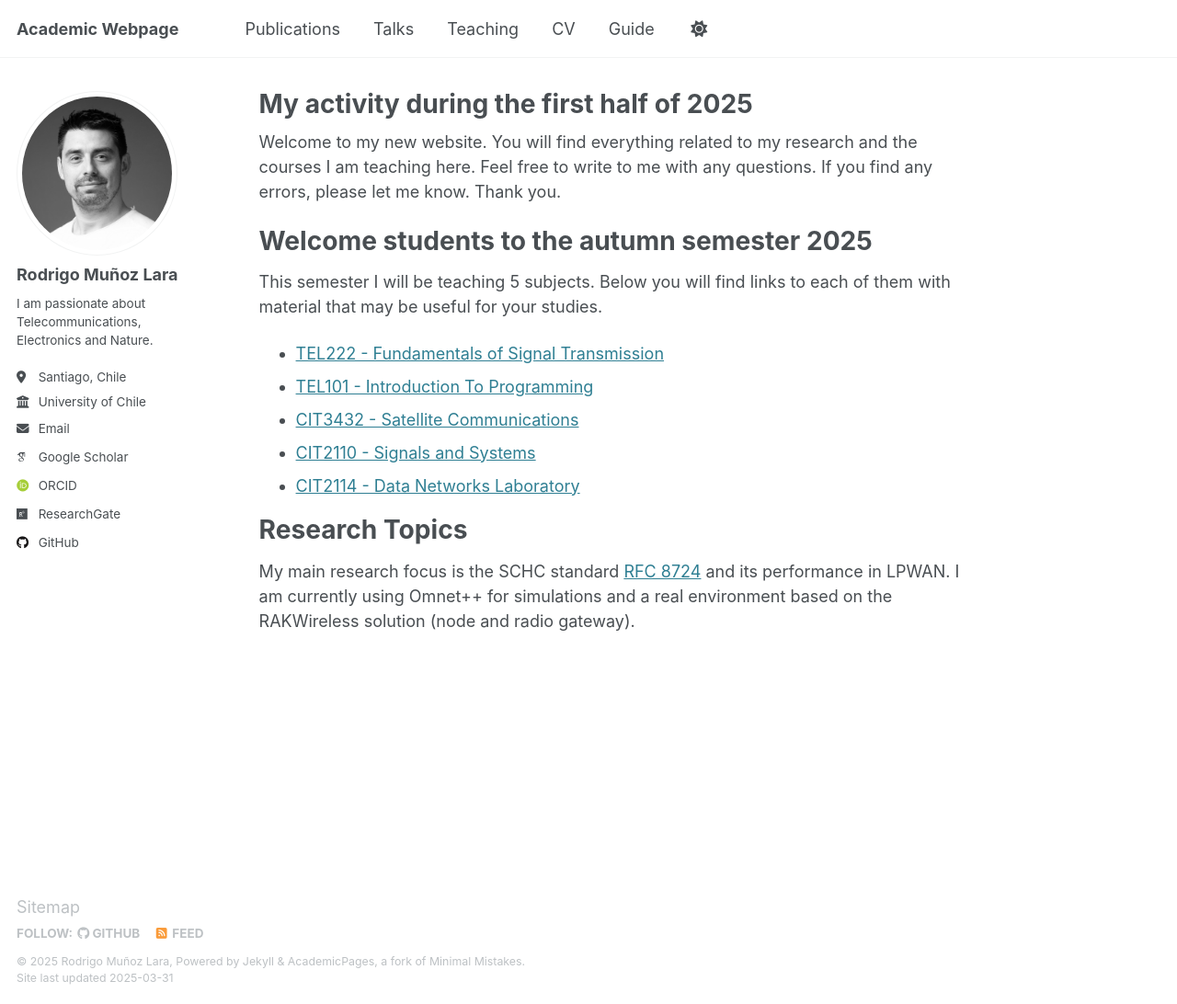
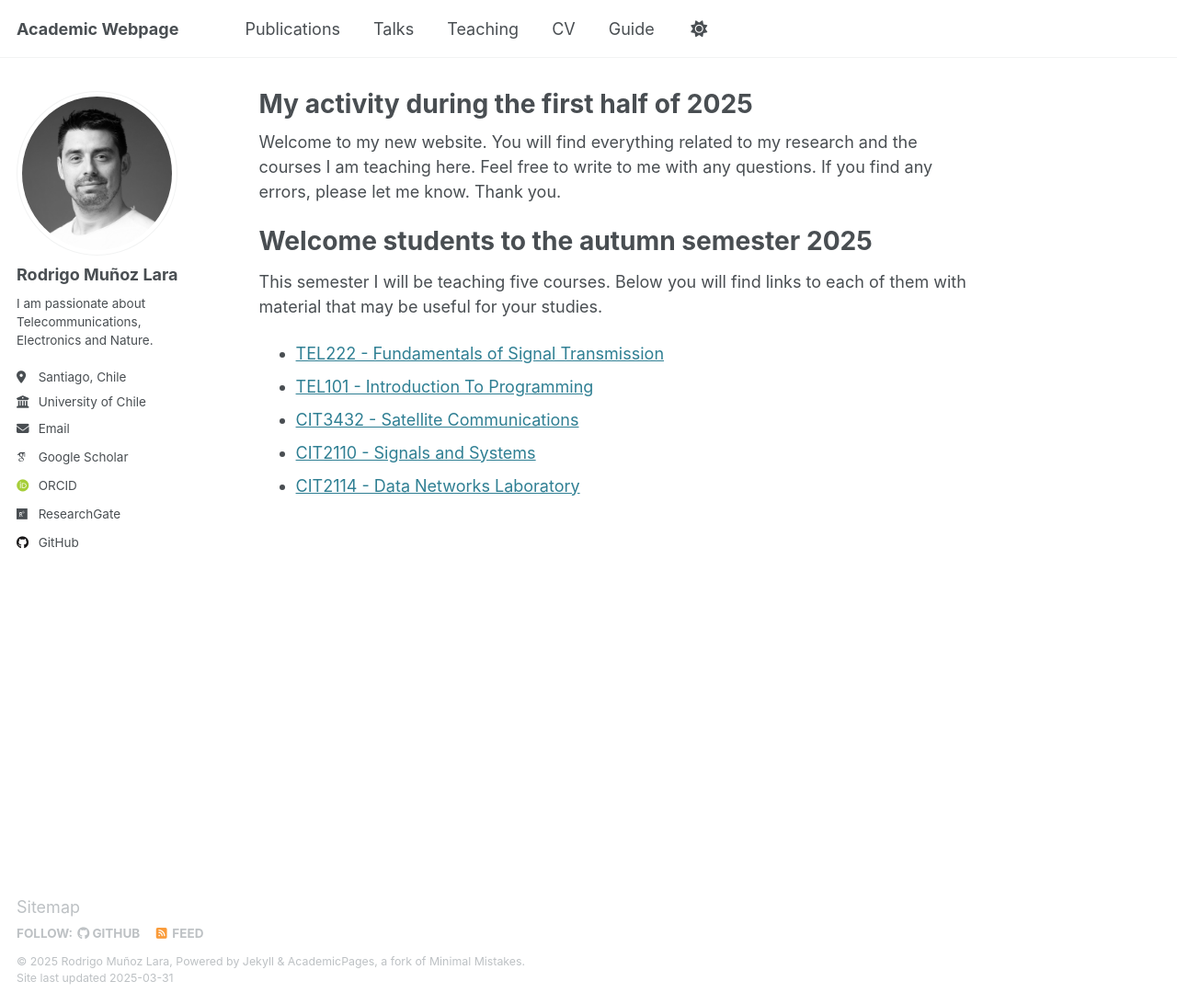
Before and after one commit to RodrigoMunozLara/rodrigomunozlara.github.io, a Jekyll site: the page built from _pages/about.md, in a window 1280 px wide and 1092 px high. Shown: the whole window at 92% size. Built offline with Jekyll 4.4.1, drawn with Linux system fonts in a browser that asks for light colours; some web fonts are replaced.

Commit message:
English Correction

```diff
--- a/_pages/about.md
+++ b/_pages/about.md
@@ -13,14 +13,10 @@ Welcome to my new website. You will find everything related to my research and t
 Welcome students to the autumn semester 2025
 ======
 
-This semester I will be teaching 5 subjects. Below you will find links to each of them with material that may be useful for your studies.
+This semester I will be teaching five courses. Below you will find links to each of them with material that may be useful for your studies.
 
  * [TEL222 - Fundamentals of Signal Transmission](https://rodrigomunozlara.github.io/teaching/TEL222_Fundamentals_of_Signal_Transmission)
  * [TEL101 - Introduction To Programming](https://rodrigomunozlara.github.io/teaching/TEL101_Introduction_To_Programming)
  * [CIT3432 - Satellite Communications](https://rodrigomunozlara.github.io/teaching/CIT2114_Data_Networks)
  * [CIT2110 - Signals and Systems](https://rodrigomunozlara.github.io/teaching/CIT2110_Signals_and_Systems)
  * [CIT2114 - Data Networks Laboratory](https://rodrigomunozlara.github.io/teaching/CIT2114_Data_Networks)
-
-# Research Topics
-
-My main research focus is the SCHC standard [RFC 8724](https://www.rfc-editor.org/rfc/rfc8724.html) and its performance in LPWAN. I am currently using Omnet++ for simulations and a real environment based on the RAKWireless solution (node and radio gateway).
```
